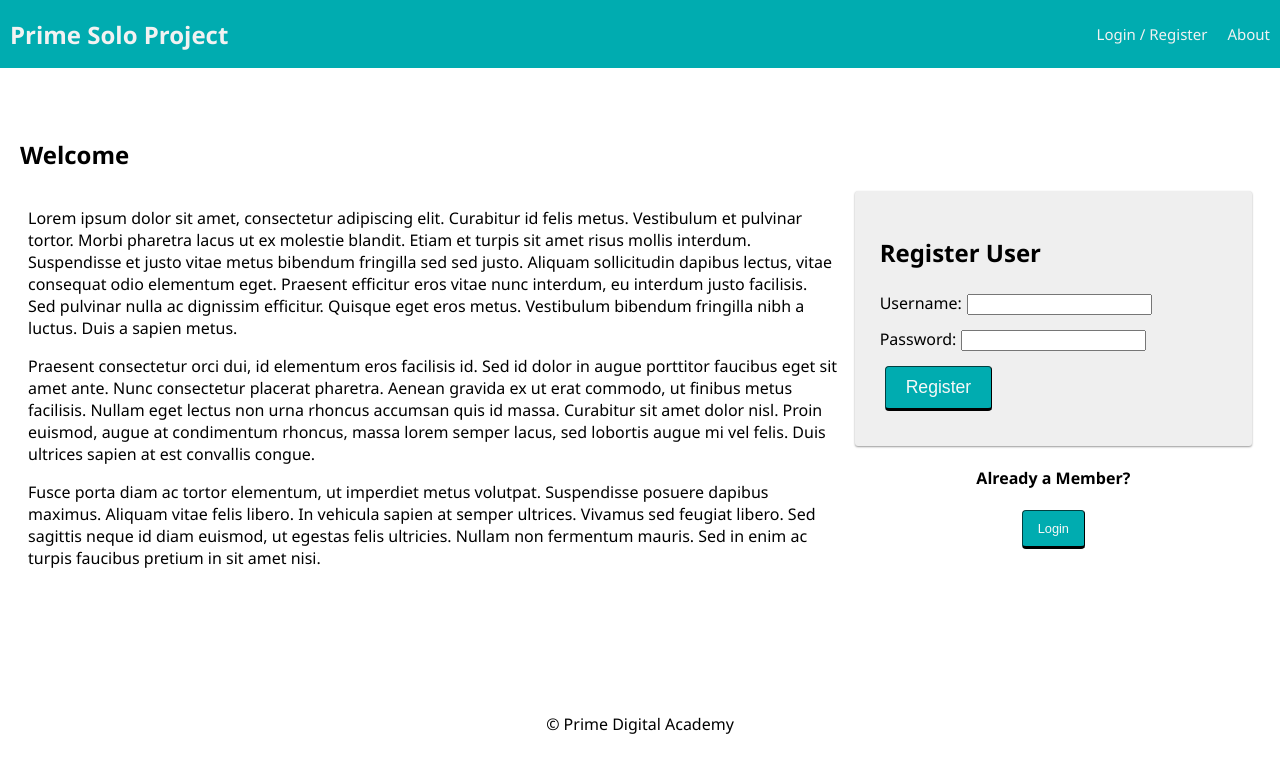
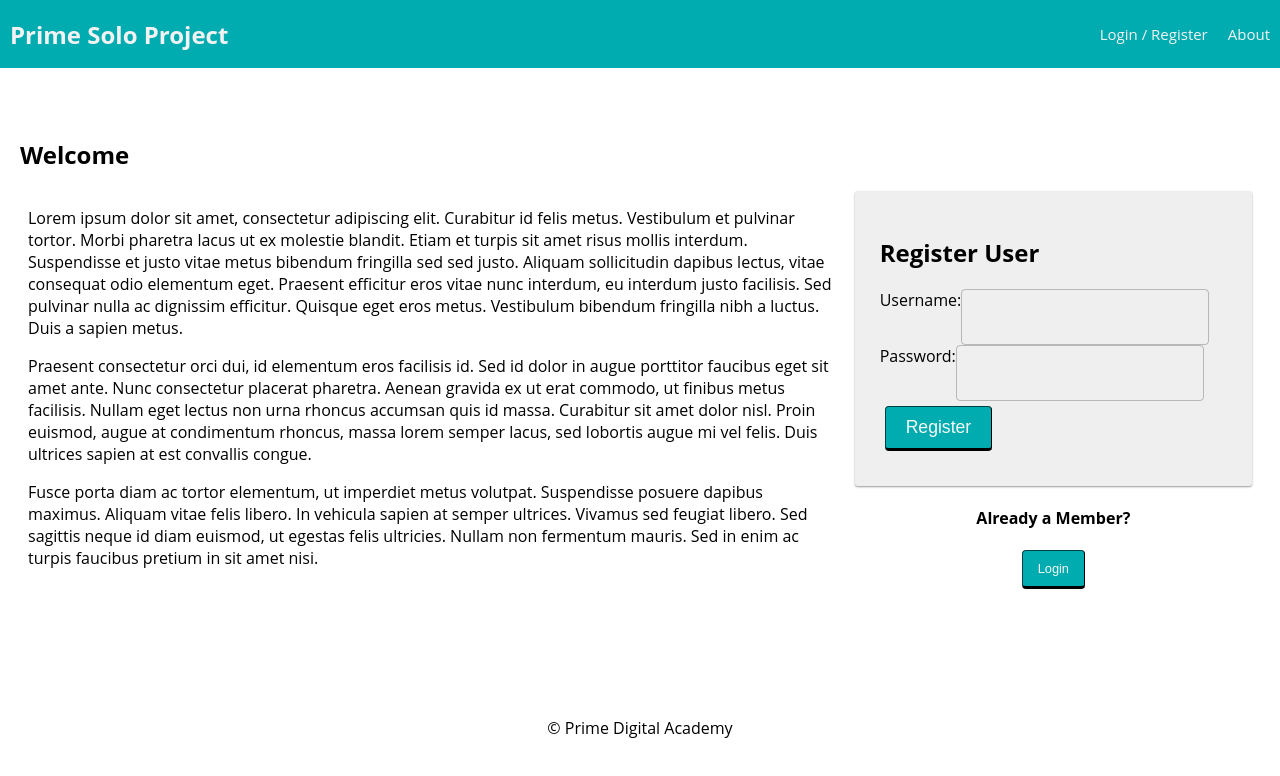
Before and after one commit to nataliemcmann/a-traveled-path-homes, a React (Create React App) app: page /#/home in a window 1280 px wide. Shown: the top 776 px of the page. Built offline with nearby package versions, Linux system fonts and the light colour scheme; no server answers.

Commit message:
changed font to open-sans

```diff
--- a/package.json
+++ b/package.json
@@ -7,6 +7,10 @@
     "node": "16.x"
   },
   "dependencies": {
+    "@emotion/react": "^11.10.6",
+    "@emotion/styled": "^11.10.6",
+    "@fontsource/open-sans": "^4.5.14",
+    "@mui/material": "^5.11.12",
     "axios": "^0.21.1",
     "bcryptjs": "^2.4.3",
     "cookie-session": "^2.0.0",
--- a/src/components/App/App.css
+++ b/src/components/App/App.css
@@ -5,7 +5,7 @@ body,
 }
 
 body {
-  font-family: 'Segoe UI', Tahoma, Geneva, Verdana, sans-serif;
+  font-family: "Open Sans", sans-serif;
   margin: 0px;
 }
 
--- a/src/components/RegisterForm/RegisterForm.jsx
+++ b/src/components/RegisterForm/RegisterForm.jsx
@@ -1,5 +1,7 @@
 import React, { useState } from 'react';
 import { useDispatch, useSelector } from 'react-redux';
+//mui components
+import { TextField } from '@mui/material';
 
 function RegisterForm() {
   const [username, setUsername] = useState('');
@@ -30,7 +32,7 @@ function RegisterForm() {
       <div>
         <label htmlFor="username">
           Username:
-          <input
+          <TextField
             type="text"
             name="username"
             value={username}
@@ -42,7 +44,7 @@ function RegisterForm() {
       <div>
         <label htmlFor="password">
           Password:
-          <input
+          <TextField
             type="password"
             name="password"
             value={password}
```
